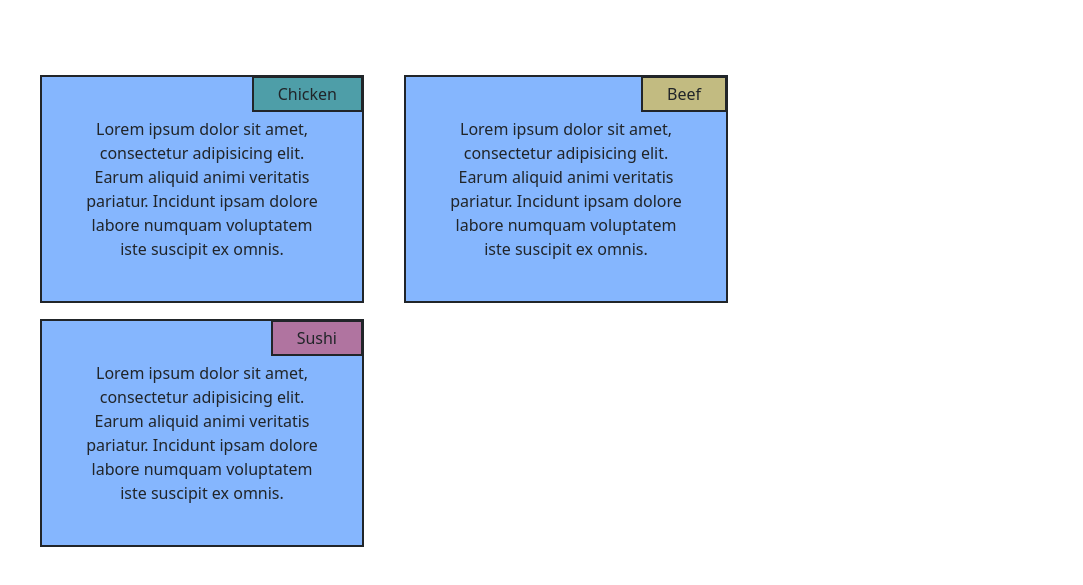
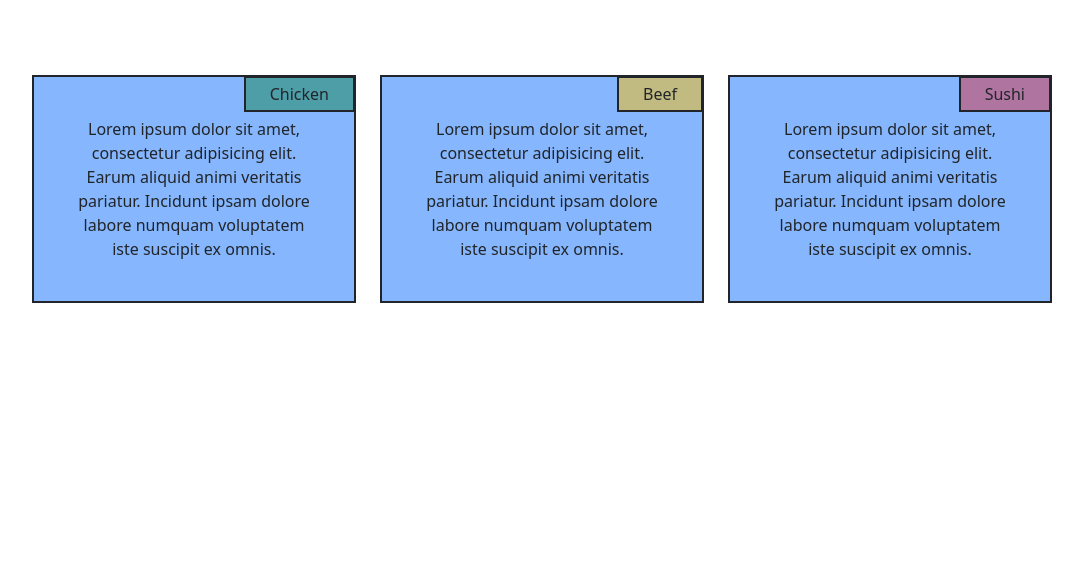
Before and after one commit to Binida1210/Bootstrap_test, a plain HTML site: page index.html in a window 1280 px wide. Shown: the part 101-686 px from the top of the page, without its empty margins (98-1181 px from the left). Drawn offline with nearby package versions, Linux system fonts and the light colour scheme.

Commit message:
Update index.html

```diff
--- a/index.html
+++ b/index.html
@@ -23,21 +23,21 @@
     <h1 class="fw-bold text-uppercase">our menu</h1>
     <div class="row mt-4 p-5">
       <!-- Chicken -->
-      <div class="col-md-4 m-2">
+      <div class="col-md-4 my-2">
         <div class="menu-card p-4 border border-2 border-dark bg-primary bg-opacity-50">
           <div class="menu-header bg-success bg-opacity-50 border border-2 border-dark px-4 py-1">Chicken</div>
           <p class="m-3">Lorem ipsum dolor sit amet, consectetur adipisicing elit. Earum aliquid animi veritatis pariatur. Incidunt ipsam dolore labore numquam voluptatem iste suscipit ex omnis.</p>
         </div>
       </div>
       <!-- Beef -->
-      <div class="col-md-4 m-2">
+      <div class="col-md-4 my-2">
         <div class="menu-card p-4 border border-2 border-dark bg-primary bg-opacity-50">
           <div class="menu-header bg-warning bg-opacity-50 border border-2 border-dark px-4 py-1">Beef</div>
           <p class="m-3">Lorem ipsum dolor sit amet, consectetur adipisicing elit. Earum aliquid animi veritatis pariatur. Incidunt ipsam dolore labore numquam voluptatem iste suscipit ex omnis.</p>
         </div>
       </div>
       <!-- Sushi -->
-      <div class="col-md-4 m-2">
+      <div class="col-md-4 my-2">
         <div class="menu-card p-4 border border-2 border-dark bg-primary bg-opacity-50">
           <div class="menu-header bg-danger bg-opacity-50 border border-2 border-dark px-4 py-1">Sushi</div>
           <p class="m-3">Lorem ipsum dolor sit amet, consectetur adipisicing elit. Earum aliquid animi veritatis pariatur. Incidunt ipsam dolore labore numquam voluptatem iste suscipit ex omnis.</p>
```
